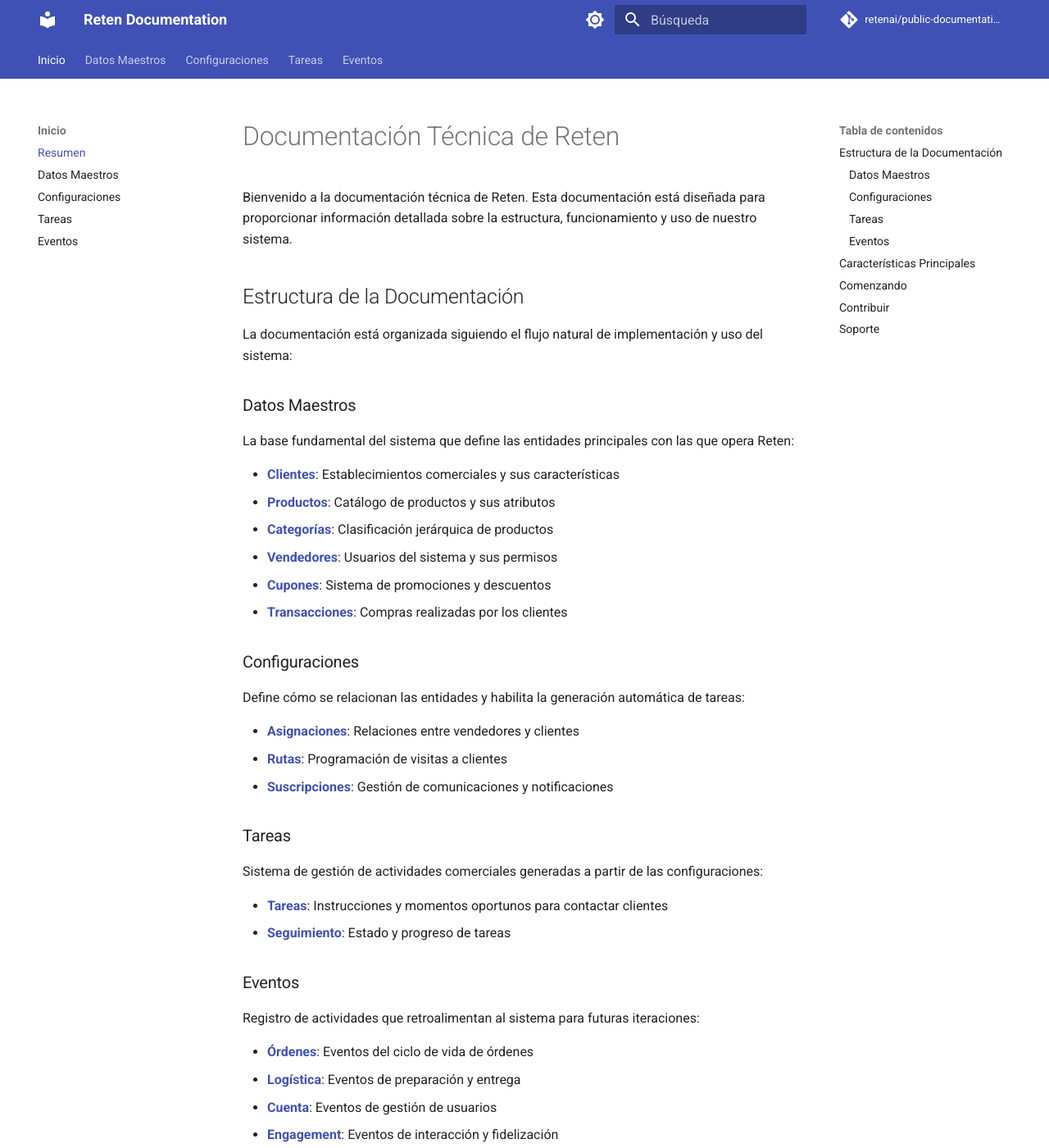
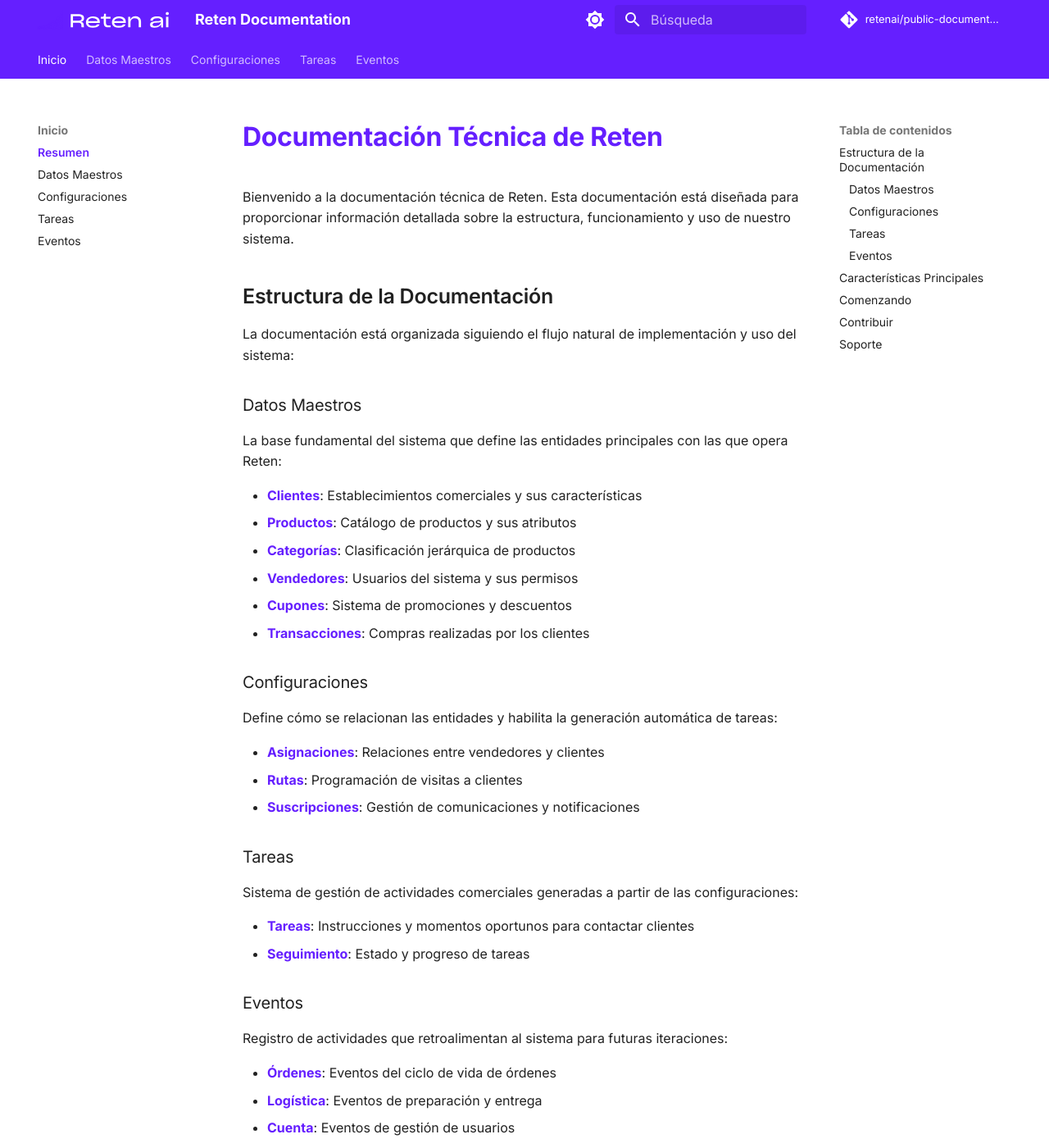
Before and after one commit to retenai/public-documentation, an MkDocs documentation site: the page built from docs/index.md, in a window 1280 px wide and 1400 px high. Shown: the whole window at 82% size. Built offline with MkDocs 1.6.1 and Material for MkDocs 9.7.7, drawn with Linux system fonts in a browser that asks for light colours; comment, search, counter and statistics services are not loaded.

Commit message:
docs: integrate reten.ai branding into documentation
- Add custom styles matching reten.ai design

- Configure MkDocs Material theme with brand colors

- Add Inter and Fira Code fonts

- Improve overall UI components styling

```diff
--- /dev/null
+++ b/docs/assets/stylesheets/extra.css
@@ -0,0 +1,139 @@
+@import url('https://fonts.googleapis.com/css2?family=Inter:wght@400;500;600;700&display=swap');
+@import url('https://fonts.googleapis.com/css2?family=Fira+Code:wght@400;500&display=swap');
+
+:root {
+    /* Brand Colors */
+    --md-primary-fg-color: #651FFF;
+    --md-primary-fg-color--light: #8B31FF;
+    --md-primary-fg-color--dark: #5200E3;
+    --md-accent-fg-color: #651FFF;
+
+    /* Typography */
+    --md-text-font: "Inter", -apple-system, BlinkMacSystemFont, Helvetica, Arial, sans-serif;
+    --md-code-font: "Fira Code", monospace;
+}
+
+/* Headers */
+.md-typeset h1 {
+    color: var(--md-primary-fg-color);
+    font-weight: 700;
+}
+
+.md-typeset h2 {
+    font-weight: 600;
+}
+
+/* Navigation */
+.md-nav__link:focus,
+.md-nav__link:hover {
+    color: var(--md-primary-fg-color);
+}
+
+.md-nav__item .md-nav__link--active {
+    color: var(--md-primary-fg-color);
+    font-weight: 600;
+}
+
+/* Code */
+.highlight code {
+    font-family: var(--md-code-font) !important;
+}
+
+.md-typeset code {
+    border-radius: 4px;
+    padding: 0.2em 0.4em;
+}
+
+/* Buttons */
+.md-button {
+    background-color: var(--md-primary-fg-color) !important;
+    border: none !important;
+    color: var(--md-primary-bg-color) !important;
+    transition: all 0.2s ease !important;
+}
+
+.md-button:hover {
+    background-color: var(--md-primary-fg-color--light) !important;
+    transform: translateY(-1px);
+    box-shadow: var(--md-shadow-z2);
+}
+
+.md-button--secondary {
+    background-color: transparent !important;
+    border: 1px solid var(--md-primary-fg-color) !important;
+    color: var(--md-primary-fg-color) !important;
+}
+
+.md-button--secondary:hover {
+    background-color: var(--md-primary-fg-color) !important;
+    color: var(--md-primary-bg-color) !important;
+}
+
+/* Cards */
+.md-typeset .admonition,
+.md-typeset details {
+    border-width: 0;
+    border-left-width: 4px;
+    border-radius: 4px;
+}
+
+/* Search */
+.md-search__form {
+    background-color: rgba(0, 0, 0, 0.07);
+    border-radius: 4px;
+}
+
+[data-md-toggle="search"]:checked~.md-header .md-search__form {
+    background-color: var(--md-primary-bg-color);
+    box-shadow: var(--md-shadow-z1);
+}
+
+/* Tables */
+.md-typeset table:not([class]) {
+    border-radius: 4px;
+    box-shadow: var(--md-shadow-z1);
+}
+
+.md-typeset table:not([class]) th {
+    background-color: var(--md-primary-fg-color);
+    color: var(--md-primary-bg-color);
+}
+
+/* Dark mode adjustments */
+[data-md-color-scheme="slate"] {
+    --md-primary-fg-color: #8B31FF;
+    --md-primary-fg-color--light: #9B4DFF;
+    --md-primary-fg-color--dark: #7B1FFF;
+    --md-typeset-a-color: #9B4DFF;
+}
+
+/* Custom container classes */
+.reten-container {
+    background-color: var(--md-primary-bg-color);
+    border-radius: 4px;
+    padding: 1rem;
+    margin: 1rem 0;
+    box-shadow: var(--md-shadow-z1);
+}
+
+.reten-container--bordered {
+    border: 1px solid var(--md-primary-fg-color);
+}
+
+/* Custom badges */
+.reten-badge {
+    display: inline-block;
+    padding: 0.2em 0.6em;
+    border-radius: 2em;
+    font-size: 0.75rem;
+    font-weight: 600;
+    text-transform: uppercase;
+    background-color: var(--md-primary-fg-color);
+    color: var(--md-primary-bg-color);
+}
+
+.reten-badge--outline {
+    background-color: transparent;
+    border: 1px solid var(--md-primary-fg-color);
+    color: var(--md-primary-fg-color);
+}
--- a/mkdocs.yml
+++ b/mkdocs.yml
@@ -15,28 +15,41 @@
 theme:
   name: material
   language: es
+  logo: assets/images/brand/reten-logo-white.svg
+  favicon: assets/images/brand/reten-logo-white.svg
+  font:
+    text: Inter
+    code: Fira Code
   features:
     - navigation.tabs
     - navigation.sections
     - navigation.expand
     - navigation.top
+    - navigation.tracking
     - search.highlight
     - search.share
     - search.suggest
     - content.code.copy
+    - content.code.annotate
+    - content.tabs.link
   palette:
-    - scheme: default
-      primary: indigo
-      accent: indigo
+    - media: "(prefers-color-scheme: light)"
+      scheme: default
+      primary: custom
+      accent: custom
       toggle:
         icon: material/brightness-7
         name: Switch to dark mode
-    - scheme: slate
-      primary: indigo
-      accent: indigo
+    - media: "(prefers-color-scheme: dark)"
+      scheme: slate
+      primary: custom
+      accent: custom
       toggle:
         icon: material/brightness-4
         name: Switch to light mode
+
+extra_css:
+  - assets/stylesheets/extra.css
 
 # Extensions
 markdown_extensions:
@@ -45,6 +58,8 @@
   - md_in_html
   - pymdownx.highlight:
       anchor_linenums: true
+      line_spans: __span
+      pygments_lang_class: true
   - pymdownx.inlinehilite
   - pymdownx.snippets
   - pymdownx.superfences:
@@ -54,6 +69,9 @@
           format: !!python/name:pymdownx.superfences.fence_code_format
   - pymdownx.details
   - admonition
+  - pymdownx.emoji:
+      emoji_index: !!python/name:materialx.emoji.twemoji
+      emoji_generator: !!python/name:materialx.emoji.to_svg
 
 # Navigation
 nav:
```
